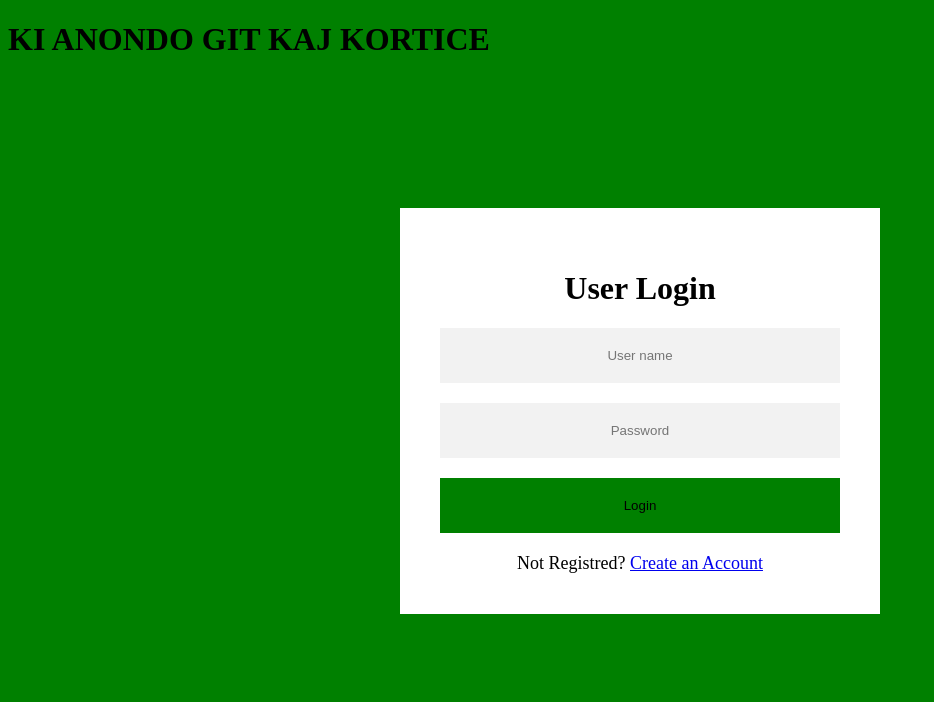
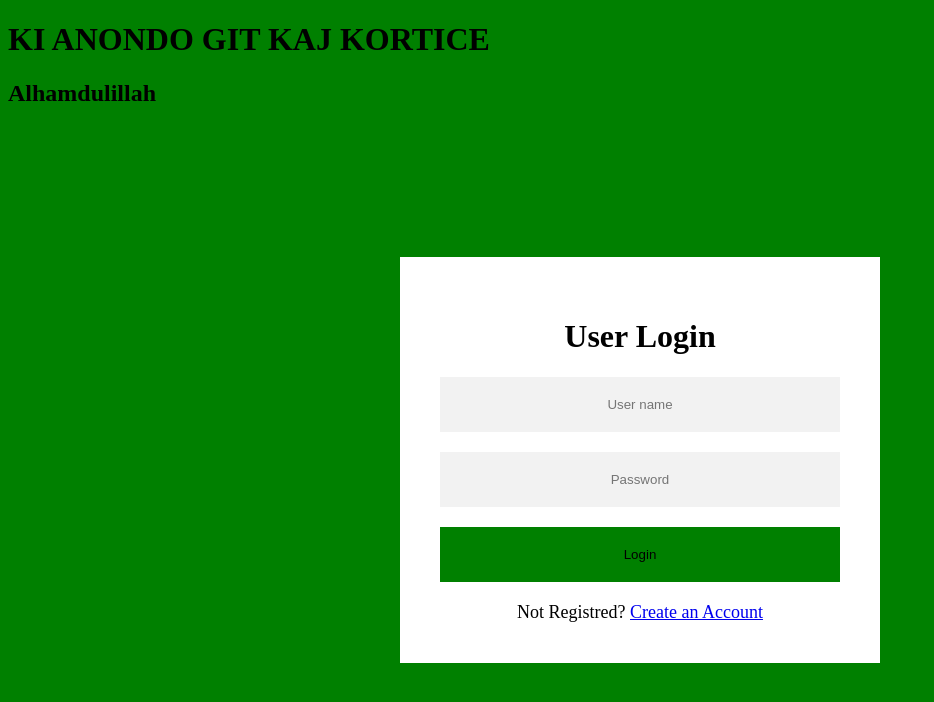
Before and after one commit to ObaidulHaqueOvi/LOGIN, a plain HTML site: page index.html in a window 1280 px wide. Shown: the whole page, without its empty margins (0-934 px from the left). Drawn offline with Linux system fonts and the light colour scheme.

Commit message:
Update index.html

```diff
--- a/index.html
+++ b/index.html
@@ -7,6 +7,7 @@
 <body>
 
 <h1>KI ANONDO GIT KAJ KORTICE</h1>
+	<h2>Alhamdulillah</h2>
 
 <div class="loginBox">
 
```
